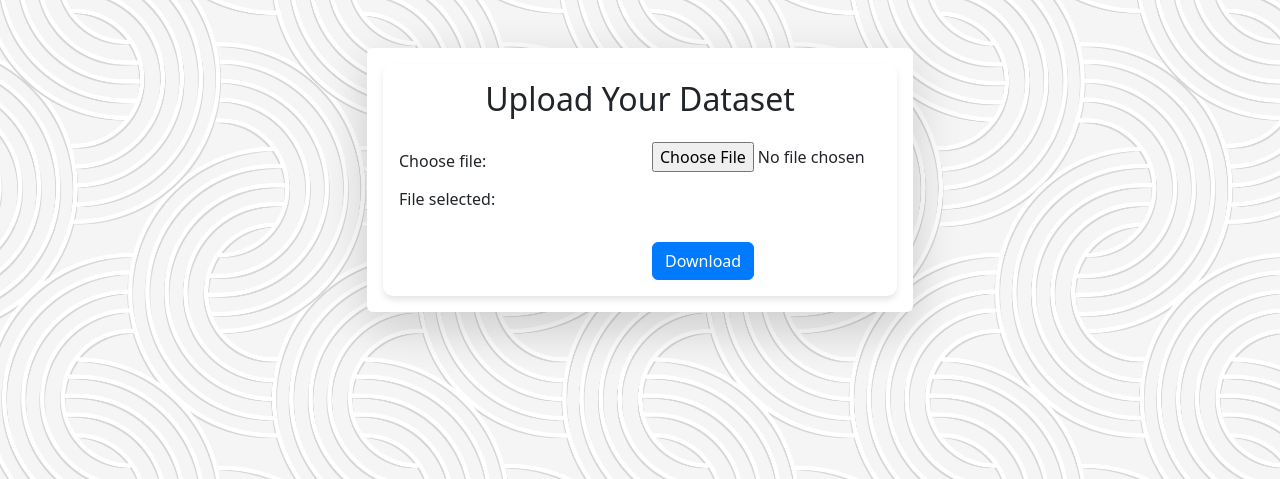
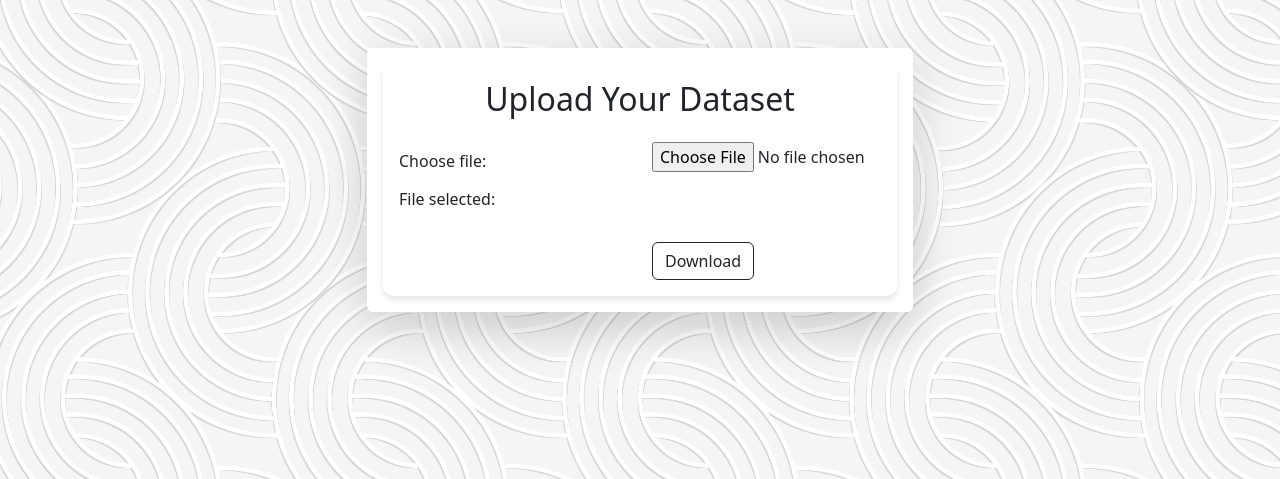
Before and after one commit to azaryae/stroke_prediction_website, a Flask app: page /upload in a window 1280 px wide. Shown: the top 479 px of the page. Run offline with Flask 3, Linux system fonts and the light colour scheme.

Commit message:
update dikit

```diff
--- a/tempCodeRunnerFile.py
+++ /dev/null
@@ -1 +0,0 @@
-import matplotlib.pyplot as plt
--- a/templates/pages/predict.html
+++ b/templates/pages/predict.html
@@ -9,7 +9,7 @@
 <div class="container mt-3">
     <div class="row text-center">
         <div class="col">
-            <h2 class="text-dark">Predict using Naive Bayes Algorithm</h2>
+            <h2 class="text-dark">Predict using Decision Tree Algorithm</h2>
         </div>
     </div>
 </div>
--- a/templates/pages/upload.html
+++ b/templates/pages/upload.html
@@ -16,7 +16,7 @@
                                 <div class="input-group">
                                     <input type="file" class="form-control-file" id="file" name="file" onchange="showFileName(this)">
                                     <div class="input-group-append" id="clearBtnWrapper" style="display: none;">
-                                        <button type="button" class="btn btn-danger" id="clearBtn" onclick="clearFile()">Clear</button>
+                                        <button type="button" class="btn btn-outline-danger" id="clearBtn" onclick="clearFile()">Clear</button>
                                     </div>
                                 </div>
                             </div>
@@ -30,8 +30,8 @@
                         <div class="form-group row">
                             <div class="col-sm-6"></div>
                             <div class="col-sm-6">
-                                <button type="submit" class="btn btn-primary btn-block mt-4" id="uploadBtn" style="display: none;">Upload</button>
-                                <button type="button" class="btn btn-success btn-block mt-4" id="downloadBtn">Download</button>
+                                <button type="submit" class="btn btn-outline-dark btn-block mt-4" id="uploadBtn" style="display: none;">Upload</button>
+                                <button type="button" class="btn btn-outline-dark btn-block mt-4" id="downloadBtn">Download</button>
                             </div>
                         </div>
                     </form>
--- a/templates/pages/upload_success.html
+++ b/templates/pages/upload_success.html
@@ -8,7 +8,7 @@
         Data entered successfully
     </div>
     <form class="mt-3" method="POST" action="{{ url_for('create_model') }}">
-        <button type="submit" class="btn btn-outline-dark fw-bolder mt-3 btn-lg" style="font-weight: 500;">Create a Model with Naive Bayes</button>
+        <button type="submit" class="btn btn-outline-dark fw-bolder mt-3 btn-lg" style="font-weight: 500;">Create a Model with Decision Tree</button>
     </form>
 </div>
 {% endblock %}
```
